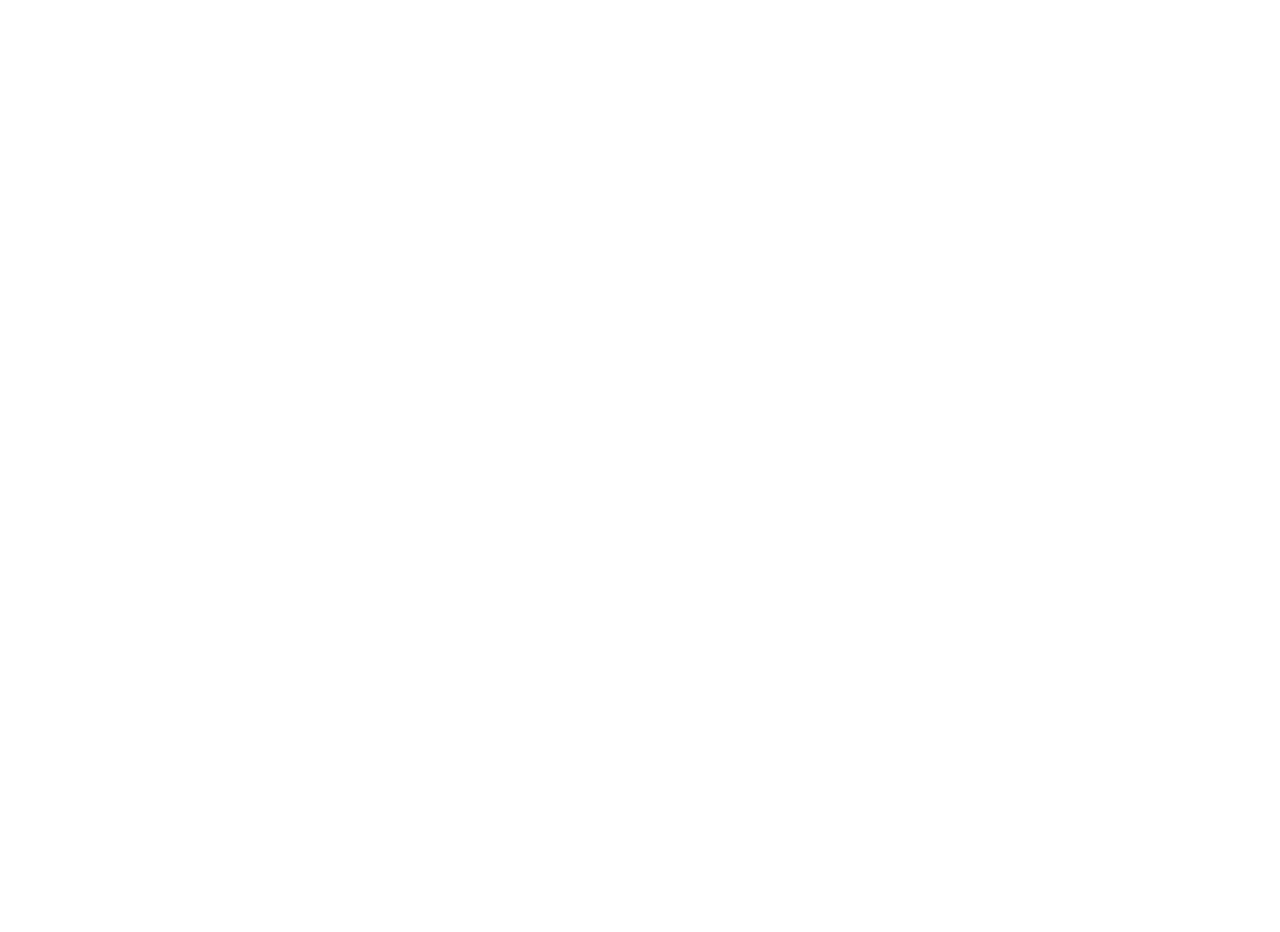
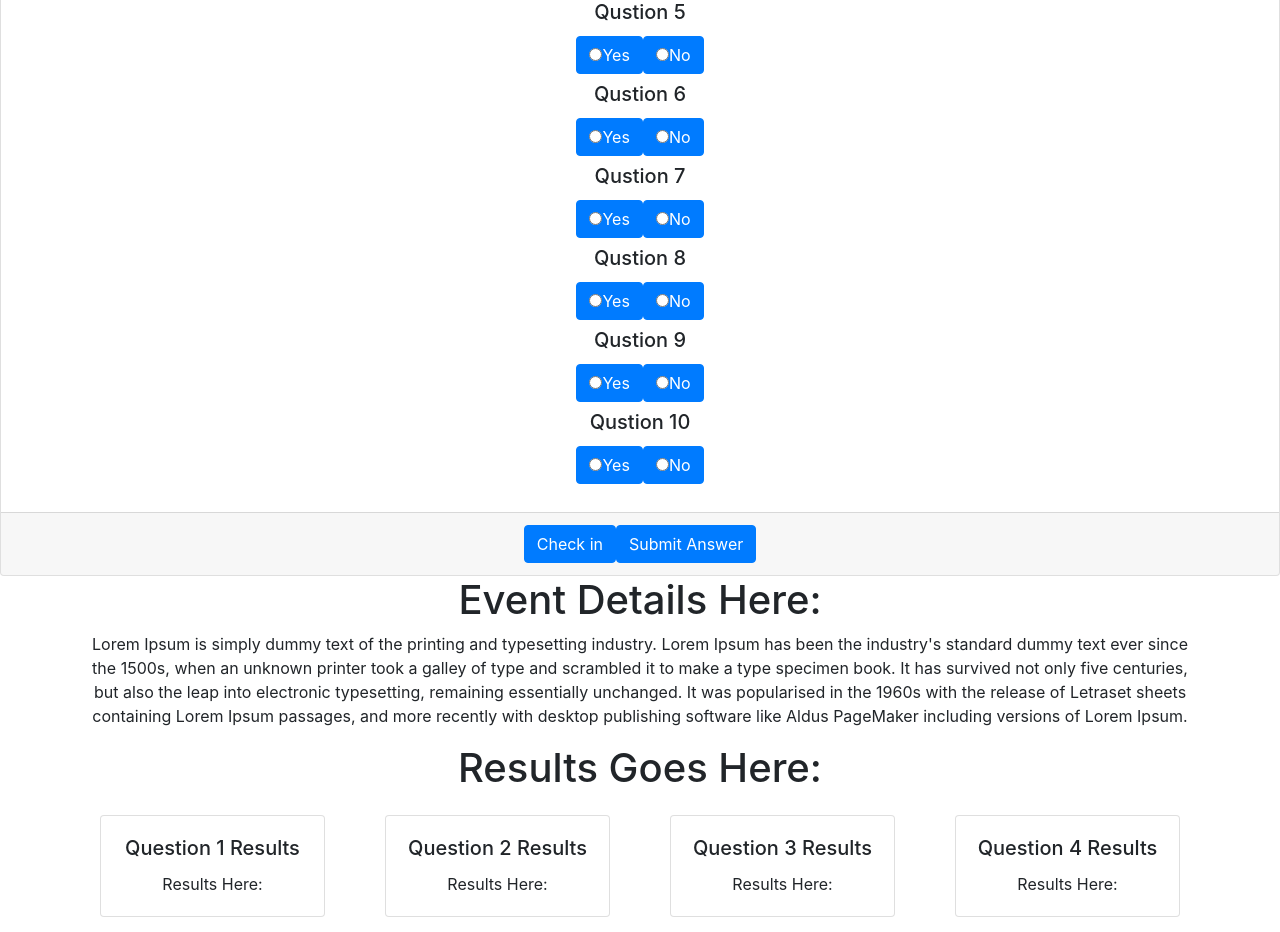
Before and after one commit to Longhuynh741/Arrival, a React (Create React App) app in the folder arrival-frontend/: page / in a window 1280 px wide. Shown: the part 2440-3372 px from the top of the page. Before the commit the page ends 1482 px from the top, so only its background shows below. Built offline with nearby package versions, Linux system fonts and the light colour scheme.

Commit message:
added the results page. added the pages to our App.js file so it can render

```diff
--- a/arrival-frontend/src/App.js
+++ b/arrival-frontend/src/App.js
@@ -1,9 +1,15 @@
 import './App.css';
 import Homepage from './pages/Homepage';
+import EventResults from './pages/Results';
+import Event from './pages/Event';
+import CheckIn from './pages/CheckIn';
 function App() {
   return (
     <div className="App">
-        <Homepage></Homepage>
+      <Homepage></Homepage>
+      <Event></Event>
+      <CheckIn></CheckIn>
+      <EventResults> </EventResults>
     </div>
   );
 }
--- a/arrival-frontend/src/pages/Results.js
+++ b/arrival-frontend/src/pages/Results.js
@@ -0,0 +1,76 @@
+import Container from "react-bootstrap/Container";
+import Row from "react-bootstrap/Row";
+import Col from "react-bootstrap/Col";
+import Card from "react-bootstrap/Card";
+
+const EventResults = (props) => {
+  return (
+    <div>
+      <Container className="eventDetails justify-content-md-center">
+        <h1> Event Details Here: </h1>
+        <p>
+
+          Lorem Ipsum is simply dummy text of the printing and typesetting
+          industry. Lorem Ipsum has been the industry's standard dummy text ever
+          since the 1500s, when an unknown printer took a galley of type and
+          scrambled it to make a type specimen book. It has survived not only
+          five centuries, but also the leap into electronic typesetting,
+          remaining essentially unchanged. It was popularised in the 1960s with
+          the release of Letraset sheets containing Lorem Ipsum passages, and
+          more recently with desktop publishing software like Aldus PageMaker
+          including versions of Lorem Ipsum.{" "}
+        </p>
+      </Container>
+
+      <Container className="resultsContainer">
+
+        <h1> Results Goes Here: </h1>
+        <Row>
+          <Col md="3">
+            <Card style={({ width: "18rem" }, { margin: "15px" })}>
+              <Card.Body>
+                <Card.Title>Question 1 Results</Card.Title>
+                <Card.Text>
+                  Results Here:
+                </Card.Text>
+              </Card.Body>
+            </Card>
+          </Col>
+
+          <Col md="3">
+            <Card style={({ width: "18rem" }, { margin: "15px" })}>
+              <Card.Body>
+              <Card.Title>Question 2 Results</Card.Title>
+                <Card.Text>
+                  Results Here:
+                </Card.Text>
+              </Card.Body>
+            </Card>
+          </Col>
+          <Col md="3">
+            <Card style={({ width: "18rem" }, { margin: "15px" })}>
+              <Card.Body>
+              <Card.Title>Question 3 Results</Card.Title>
+                <Card.Text>
+                  Results Here:
+                </Card.Text>
+              </Card.Body>
+            </Card>
+          </Col>
+          <Col md="3">
+            <Card style={({ width: "18rem" }, { margin: "15px" })}>
+              <Card.Body>
+              <Card.Title>Question 4 Results</Card.Title>
+                <Card.Text>
+                  Results Here:
+                </Card.Text>
+              </Card.Body>
+            </Card>
+          </Col>
+        </Row>
+      </Container>
+    </div>
+  );
+};
+
+export default EventResults;
```
